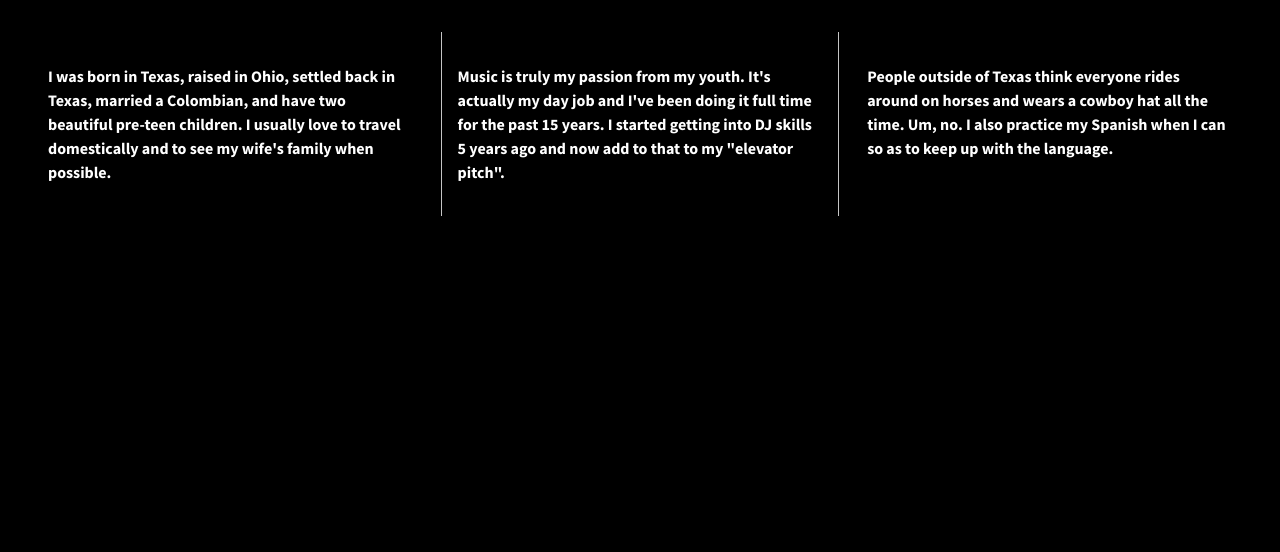
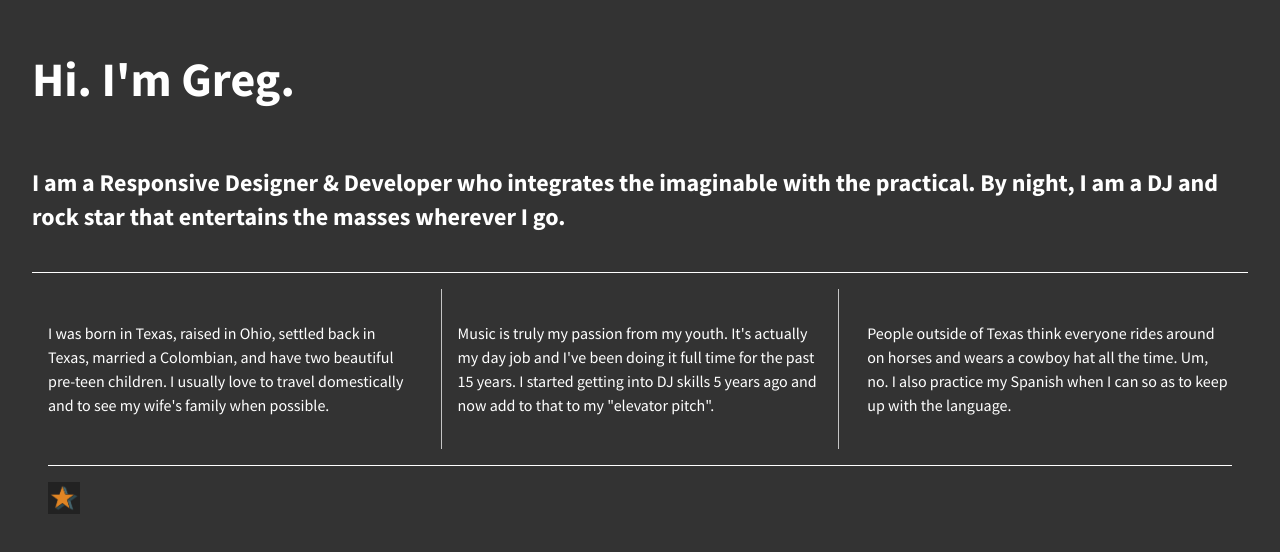
Before and after one commit to greglucemusic/divs-flexbox, a plain HTML site: page index.html in a window 1280 px wide. Drawn offline with nearby package versions, Linux system fonts and the light colour scheme.

Commit message:
flexbox adds

```diff
--- a/css/main.css
+++ b/css/main.css
@@ -97,7 +97,7 @@ textarea {
 
 
 html {
-  background-color: #000;
+  background-color: #333;
   height: 100%;
 }
 
@@ -107,28 +107,65 @@ body {
   font-size: 1em;
   height: 100%;
 }
-
+header {
+  background-color: #333;
+  height: 6em;
+  width: 100%;
+}
+h1 {
+  color: #fff;
+  font-size: 3em;
+}
+main {
+  background-color: #333;
+  height: 9em;
+  width: 100%;
+  color: #fff;
+  font-size: 1em;
+  border-bottom: 1px solid white;
+  margin-bottom: 1em;
+}
+header,
+footer,
+main {
+  display: flex;
+  justify-content: flex-start;
+  align-items: center;
+}
+footer {
+  background-color: #333;
+  height: 4em;
+  width: 100%;
+  border-top: 1px solid white;
+  margin: 1em;
+}
+img {
+  height: 2em;
+  width: 2em;
+}
 .wrapper {
   display: flex;
+  justify-content: center;
+  align-items: center;
+  flex-flow: row wrap;
   justify-content: space-between;
-  font-weight: 700;
 }
 
 .div-1, .div-2, .div-3 {
   display: flex;
-  width: 30%;
   justify-content: center;
   align-items: center;
   color: #fff;
   line-height: 1.5em;
   font-size: 1em;
+  background-color: #333;
   padding: 1em;
-  background-color: #000;
-  height: 30%;
+  width: 30%;
+  height: auto;
 }
 #middle {
-  border-right: 1px solid #c5c5c5;
-  border-left: 1px solid #c5c5c5;
+  border-right: 0.5px solid #c5c5c5;
+  border-left: 0.5px solid #c5c5c5;
 }
 
 
--- a/index.html
+++ b/index.html
@@ -22,6 +22,12 @@
         <![endif]-->
 
         <section class="wrapper">
+            <header>
+              <h1>Hi. I'm Greg.</h1>
+            </header>
+            <main>
+              <h2>I am a <span>Responsive Designer & Developer</span> who integrates the imaginable with the practical. By night, I am a DJ and rock star that entertains the masses wherever I go.</h2>
+            </main>
             <div class="div-1">
               <p>I was born in Texas, raised in Ohio, settled back in Texas, married a Colombian, and have two beautiful pre-teen children. I usually love to travel domestically and to see my wife's family when possible.</p>
             </div>
@@ -31,6 +37,9 @@
             <div class="div-3">
               <p>People outside of Texas think everyone rides around on horses and wears a cowboy hat all the time. Um, no. I also practice my Spanish when I can so as to keep up with the language.</p>
             </div>
+            <footer>
+              <img src="tile.png" alt="Star">
+            </footer>
         </section>
 
         <script src="https://ajax.googleapis.com/ajax/libs/jquery/1.11.3/jquery.min.js"></script>
```
